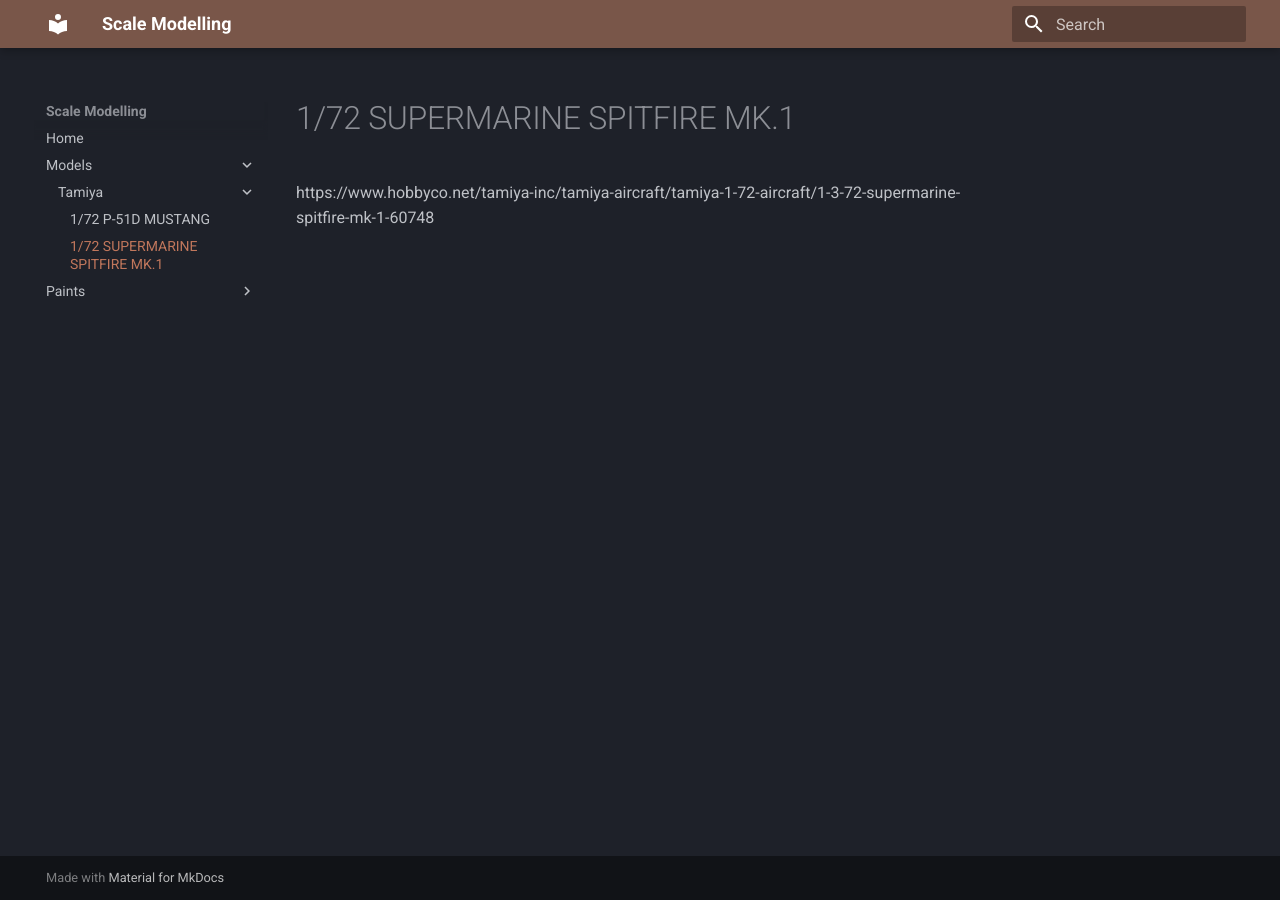
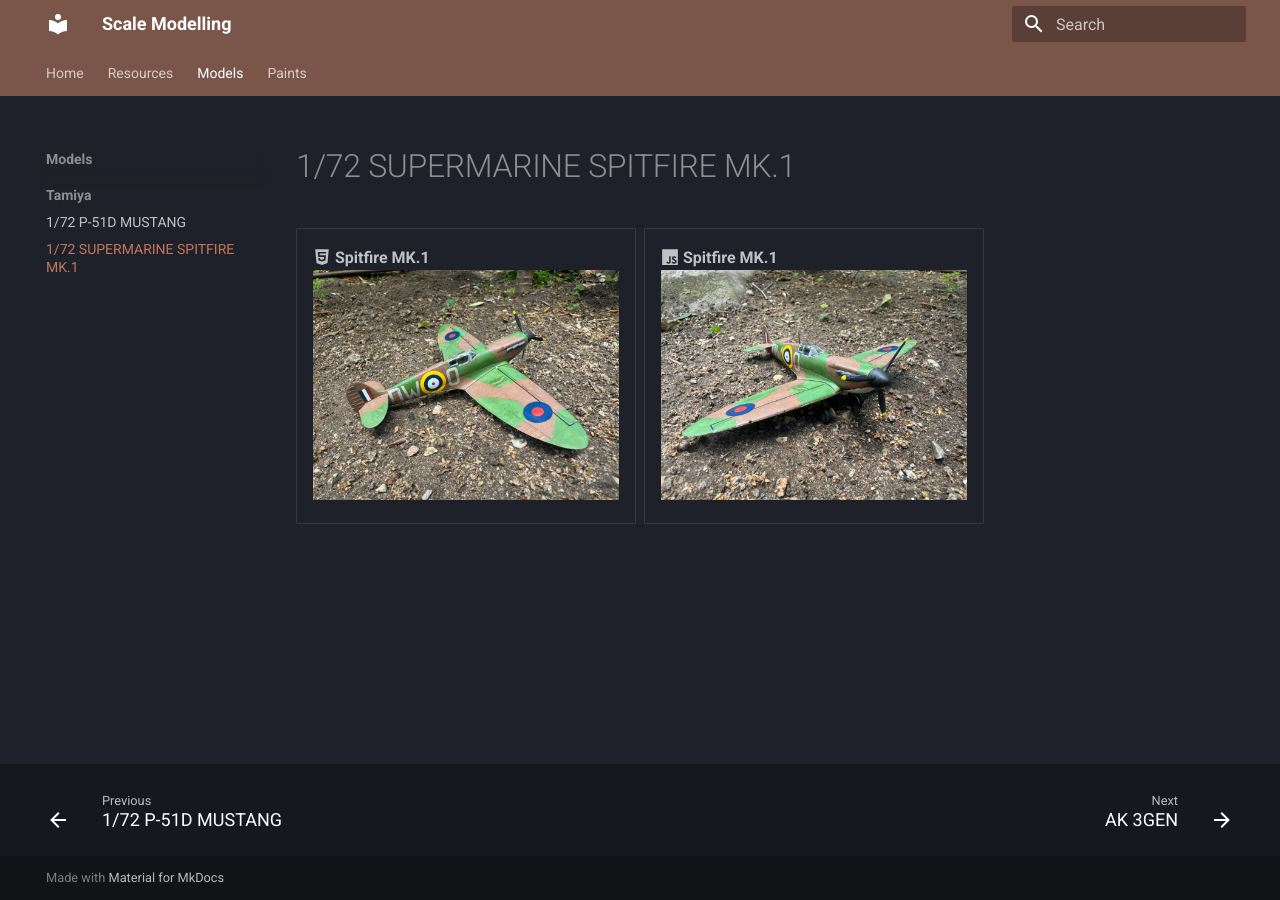
Before and after one commit to dlicudi/scale-modelling, an MkDocs documentation site: the page built from docs/models/tamiya/1-3-72-supermarine-spitfire-mk-1-60748.md, in a window 1280 px wide. Built offline with MkDocs 1.6.1 and Material for MkDocs 9.7.7, drawn with Linux system fonts in a browser that asks for light colours.

Commit message:
Added spitfire images, resources and tweaked mkdocs

```diff
--- a/docs/models/tamiya/1-3-72-supermarine-spitfire-mk-1-60748.md
+++ b/docs/models/tamiya/1-3-72-supermarine-spitfire-mk-1-60748.md
@@ -1,3 +1,8 @@
 # 1/72 SUPERMARINE SPITFIRE MK.1
 
-https://www.hobbyco.net/tamiya-inc/tamiya-aircraft/tamiya-1-72-aircraft/1-3-72-supermarine-spitfire-mk-1-60748
+<div class="grid cards" markdown>
+
+- :fontawesome-brands-html5: __Spitfire MK.1__ ![Spitfire MK.1](../../assets/images/supermarine-spitfire-mk-1-60748/IMG_5171.jpg)
+- :fontawesome-brands-js: __Spitfire MK.1__ ![Spitfire MK.1](../../assets/images/supermarine-spitfire-mk-1-60748/IMG_5172.jpg)
+
+</div>
--- /dev/null
+++ b/material/overrides/home.html
@@ -0,0 +1,29 @@
+{#-
+  This file was automatically generated - do not edit
+-#}
+{% extends "main.html" %}
+{% block tabs %}
+  {{ super() }}
+  <style>.md-header{position:initial}.md-main__inner{margin:0}.md-content{display:none}@media screen and (min-width:60em){.md-sidebar--secondary{display:none}}@media screen and (min-width:76.25em){.md-sidebar--primary{display:none}}</style>
+  <section class="mdx-container">
+    <div class="md-grid md-typeset">
+      <div class="mdx-hero">
+        <div class="mdx-hero__image">
+          <img src="assets/images/illustration.png" alt="" width="1659" height="1200" draggable="false">
+        </div>
+        <div class="mdx-hero__content">
+          <h1>Technical documentation that just works</h1>
+          <p>{{ config.site_description }}. Set up in 5 minutes.</p>
+          <a href="{{ page.next_page.url | url }}" title="{{ page.next_page.title | e }}" class="md-button md-button--primary">
+            Quick start
+          </a>
+          <a href="{{ 'insiders/' | url }}" title="Material for MkDocs Insiders" class="md-button">
+            Get Insiders
+          </a>
+        </div>
+      </div>
+    </div>
+  </section>
+{% endblock %}
+{% block content %}{% endblock %}
+{% block footer %}{% endblock %}
--- a/mkdocs.yml
+++ b/mkdocs.yml
@@ -1,5 +1,6 @@
 site_name: Scale Modelling
 theme:
+  custom_dir: material/overrides
   name: material
   font:
     text: Roboto
@@ -7,6 +8,36 @@
     scheme: slate
     primary: brown
     accent: deep-orange
+  features:
+    - announce.dismiss
+    - content.action.edit
+    - content.action.view
+    - content.code.annotate
+    - content.code.copy
+    # - content.code.select
+    # - content.footnote.tooltips
+    # - content.tabs.link
+    - content.tooltips
+    # - header.autohide
+    # - navigation.expand
+    - navigation.footer
+    - navigation.indexes
+    # - navigation.instant
+    # - navigation.instant.prefetch
+    # - navigation.instant.progress
+    # - navigation.prune
+    - navigation.sections
+    - navigation.tabs
+    # - navigation.tabs.sticky
+    - navigation.top
+    - navigation.tracking
+    - search.highlight
+    - search.share
+    - search.suggest
+    - toc.follow
+    # - toc.integrate
+
+
 
 markdown_extensions:
   - attr_list
```
Also changed, not shown: docs/index.md (+2 -2 lines), docs/resources.md (added, +3 -0 lines), docs/assets/images/supermarine-spitfire-mk-1-60748/IMG_5171.jpg (added), docs/assets/images/supermarine-spitfire-mk-1-60748/IMG_5172.jpg (added), 1 other file.
